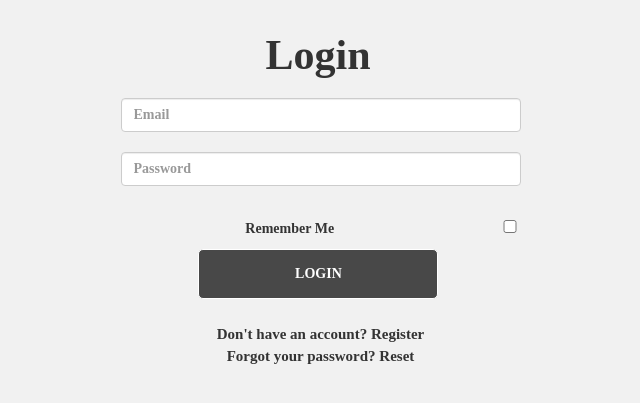
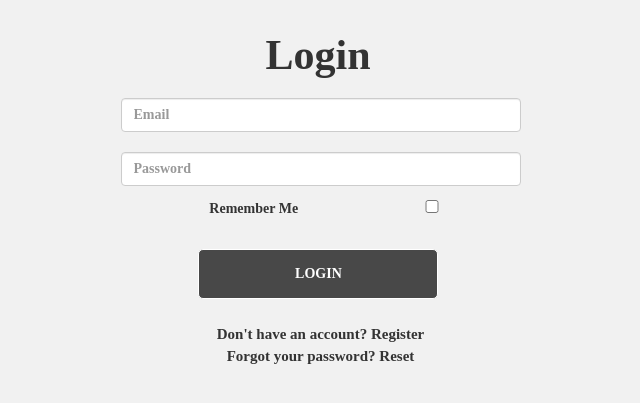
Before and after one commit to jorgerivero3/project-3, a Flask app: page /login in a window 1280 px wide. Shown: the part 148-551 px from the top of the page, without its empty margins (322-962 px from the left). Run offline with Flask 2, Linux system fonts and the light colour scheme; parts of the project's set-up code (start-up, migrations or seed data) failed here and were passed over; some libraries are stand-ins or nearby versions; some web fonts are replaced.

Commit message:
fixed the widget formatting, forms for passwork reset, and remember me formatting

```diff
--- a/Application/models.py
+++ b/Application/models.py
@@ -45,8 +45,8 @@ class Task(db.Model):
 class DateTimePickerWidget(object):
 	# Date Time picker from Eonasdan GitHub
     data_template=(
-    	'<div class="form-group col-lg-20" style="text-align:center; width: 400px; margin:10px auto; position:relative;">'
-        	'<input type="text" class="form-control" id="due" name="due" placeholder="Date/Time"/>'
+    	'<div class="form-group col-lg-20" style="text-align:center; width: 250px; height: 0px; margin: 0 auto; position:relative; left: -5px;">'
+        	'<input type="text" class="form-control" id="due" name="due" placeholder="Date/Time" style="text-align:center; margin:0 auto; position:relative; width:265px; left: -4px"></input>'
         '</div>'
         '<div class="col-lg-12"></div>'
         '<script type="text/javascript">'
--- a/Application/templates/login.html
+++ b/Application/templates/login.html
@@ -30,9 +30,9 @@
                         {{ form.password(class="form-control form-control-lg", placeholder='Password') }}
                     {% endif %}
                 </div>
-                <div class="form-group" style="position: relative; left: 45px; top: 10px">
-                    &emsp;&emsp;&emsp;&emsp;&emsp;&emsp;&emsp;&emsp;&emsp;&emsp;&emsp;{{ form.remember.label }}
-                    &emsp;&emsp;&emsp;{{ form.remember }}
+                <div class="form-group" style="position: relative; left: 65px; bottom: 10px">
+                    {{ form.remember.label }}
+                    {{ form.remember }}
                 </div>
             <div class="form-group">
                 {{ form.submit(class="myButton") }}
--- a/Application/templates/newItem.html
+++ b/Application/templates/newItem.html
@@ -14,7 +14,7 @@
 			<div class="form-group" style="width:400px; margin:10px auto;">
 				{{ form.title(class="form-control", placeholder="Task Name") }}<br>
 			</div>
-			<!-- Brief description<br> -->
+			<!-- Brief description -->
 			<div class="form-group" style="width:400px; margin:10px auto;">
 				{{ form.description(class="form-control", placeholder="Brief description") }}<br>
 			</div>
@@ -33,7 +33,7 @@
 
 	</form>
 </div>
-
+<br><br><br><br><br><br><br><br><br><br><br><br><br><br><br><br><br><br>
 <script type="text/javascript">
 	document.getElementById("datetimepicker").style.display = 'none';
 	function show(){
--- a/Application/templates/password_retrieval.html
+++ b/Application/templates/password_retrieval.html
@@ -7,7 +7,7 @@
   <div class='theForm'>
         <form method="POST" action="/password_retrieval">
             {{ form.hidden_tag() }}
-                <div class="form-group">
+                <div class="form-group" style="width:400px; margin: 20px auto;">
                     {% if form.email.errors %}
                         {{ form.email(class="form-control form-control-lg is-invalid", placeholder='Email') }}
                         <div class="invalid-feedback">
@@ -19,7 +19,7 @@
                         {{ form.email(class="form-control form-control-lg", placeholder='Email') }}
                     {% endif %}
                 </div>
-             <br><br>
+
             <div class="form-group">
                 {{ form.submit(class="myButton") }}
             </div>
--- a/Application/templates/reset_token.html
+++ b/Application/templates/reset_token.html
@@ -7,7 +7,7 @@
 	   <form method="POST" action ="">
 		    {{ form.hidden_tag() }}
 
-                <div class="form-group">
+                <div class="form-group" style="width:400px; margin: 20px auto;">
                     {% if form.password.errors %}
                         {{ form.password(class="form-control form-control-lg is-invalid", placeholder='Password') }}
                         <div class="invalid-feedback">
@@ -19,7 +19,7 @@
                         {{ form.password(class="form-control form-control-lg", placeholder='Password') }}
                     {% endif %}
                 </div>
-                <div class="form-group">
+                <div class="form-group" style="width:400px; margin: 20px auto;">
                     {% if form.confirm_password.errors %}
                         {{ form.confirm_password(class="form-control form-control-lg is-invalid", placeholder='Confirm Password') }}
                         <div class="invalid-feedback">
@@ -31,7 +31,7 @@
                         {{ form.confirm_password(class="form-control form-control-lg", placeholder='Confirm Password') }}
                     {% endif %}
                 </div>
-            <br><br>
+
     		<div class="form group">
     			{{ form.submit(class="myButton") }}
     		</div>
```
Also changed, not shown: Application/app.db.
